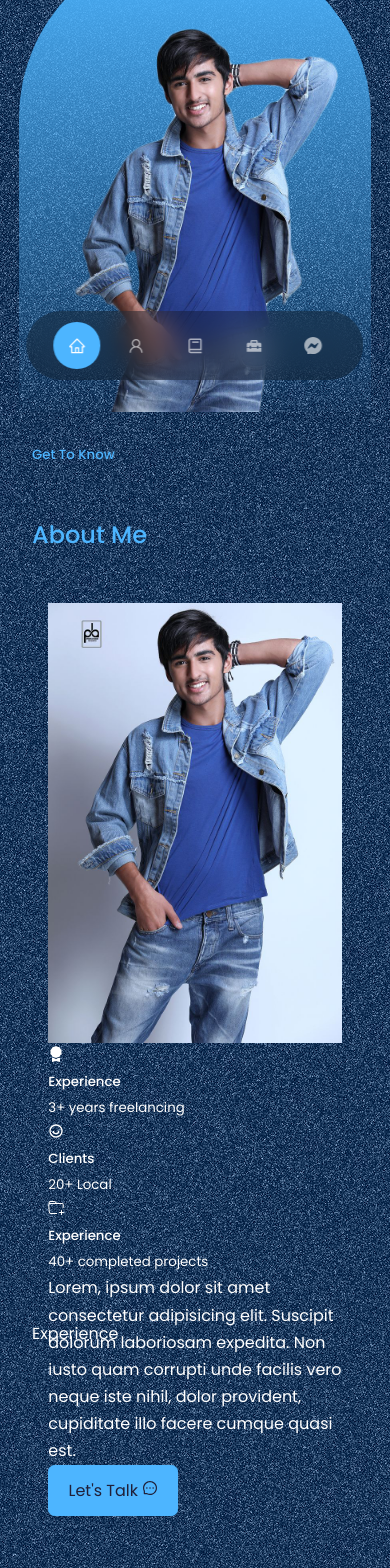
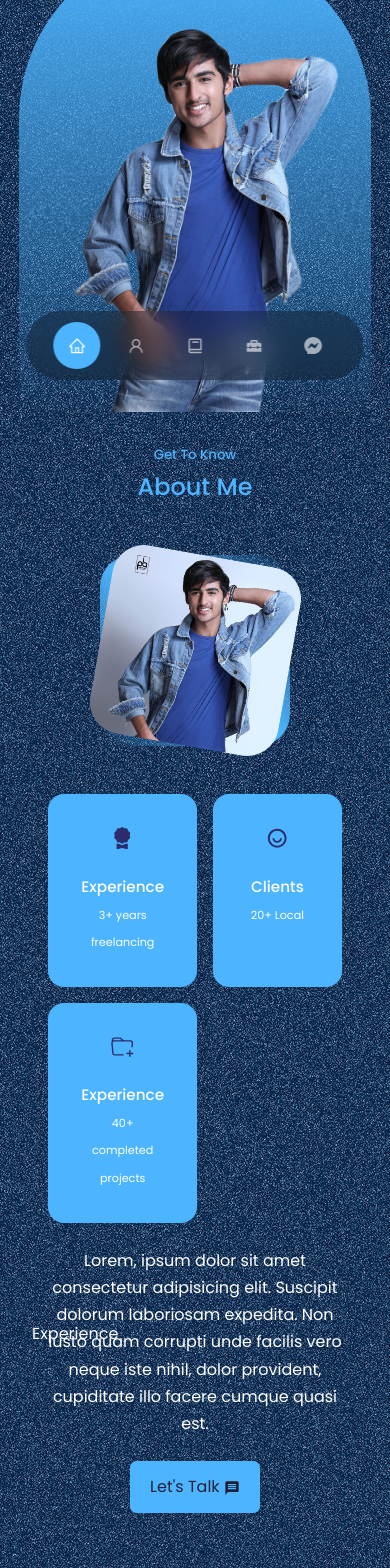
Before and after one commit to Solumba/my-portofolio, a React (Create React App) app: page / in a window 390 px wide. Shown: the part 432-2000 px from the top of the page. Built offline with nearby package versions, Linux system fonts and the light colour scheme.

Commit message:
adding media queries for responsiveness

```diff
--- a/src/components/IconExports.js
+++ b/src/components/IconExports.js
@@ -6,4 +6,4 @@ export {BsMessenger} from 'react-icons/bs';
 export {BsFillAwardFill} from 'react-icons/bs';
 export {RiUserSmileLine} from 'react-icons/ri';
 export {BsFolderPlus} from 'react-icons/bs';
-export {AiOutlineMessage} from 'react-icons/ai';
+export {MdMessage} from 'react-icons/md';
--- a/src/components/about/About.jsx
+++ b/src/components/about/About.jsx
@@ -1,7 +1,7 @@
 import React from 'react';
 import './about.css';
 import ME from '../../assets/me.jpg';
-import {BsFillAwardFill, RiUserSmileLine, BsFolderPlus, BsMessenger, AiOutlineMessage} from '../../components/IconExports';
+import {BsFillAwardFill, RiUserSmileLine, BsFolderPlus, MdMessage} from '../../components/IconExports';
 const About = () => {
   return (
     <section id='about'>
@@ -11,7 +11,7 @@ const About = () => {
       <div className="container about__container">
         <div className="about__me">
           <div className="about__me-image">
-            <img src={ME} alt="about image" />
+            <img src={ME} alt="about_me_img" />
           </div>
         </div>
 
@@ -34,15 +34,14 @@ const About = () => {
               <h5>Experience</h5>
               <small>40+ completed projects</small>
             </article>
-            <p>
+          </div>
+          <p>
               Lorem, ipsum dolor sit amet consectetur adipisicing elit. Suscipit dolorum laboriosam expedita. Non iusto quam corrupti unde facilis vero neque iste nihil, dolor provident, cupiditate illo facere cumque quasi est.
-            </p>
+          </p>
 
-            <a href="#contact" className="btn btn-primary">
-              Let's Talk <AiOutlineMessage />
-            </a>
-
-          </div>
+          <a href="#contact" className="btn btn-primary">
+            Let's Talk <MdMessage className='lets__talk'/>
+          </a>
         </div>
       </div>
     </section>
--- a/src/components/about/about.css
+++ b/src/components/about/about.css
@@ -0,0 +1,115 @@
+.about__container {
+    display: grid;
+    grid-template-columns: 35% 50%;
+    gap: 15%;
+}
+
+.about__me {
+    width: 100%;
+    aspect-ratio: 1/1;
+    border-radius: 2rem;
+    background: linear-gradient(
+        45deg,
+        transparent,
+        var(--color-primary),
+        transparent
+    );
+    display: grid;
+    place-items: center;
+}
+
+.about__me-image {
+    border-radius: 2rem;
+    overflow: hidden;
+    transform: rotate(10deg);
+    transition: var(--transition);
+    height: 100%;
+}
+
+.about__me-image:hover {
+    transform: rotate(0);
+}
+
+.about__cards {
+    display: grid;
+    grid-template-columns: repeat(3, 1fr);
+    gap: 1.5rem;
+}
+
+.about__card {
+    background: var(--color-primary);
+    border: 1px solid transparent;
+    border-radius: 1rem;
+    padding: 2rem;
+    text-align: center;
+    transition: var(--transition);
+}
+
+.about__card:hover {
+    background: transparent;
+    border-color: var(--color-primary-variant);
+}
+
+.about__card:hover .about__icon {
+    color: white;
+}
+
+.about__icon {
+    color: var(--color-bg-variant);
+    font-size: 1.4rem;
+    margin-bottom: 1rem;
+}
+
+.about__card h5 {
+    font-size: 0.95rem;
+}
+
+.about__card small {
+    font-size: 0.7rem;
+}
+
+.about__content p {
+    margin: 2rem 0 2.6rem;
+}
+
+.lets__talk {
+    position: relative;
+    top: 0.2rem;
+}
+
+/*Media Queries Tablets*/
+@media  screen and (max-width: 1024px) {
+    .about__container {
+        grid-template-columns: 1fr;
+        gap: 0;
+    }
+
+    .about__me {
+        width: 50%;
+        margin: 2rem auto 4rem;
+    }
+
+    .about__content p {
+        margin: 1rem 0 1.5rem;
+    }
+}
+
+/*Media Queries Mobile*/
+@media  screen and (max-width: 600px) {
+    .about__me {
+        width: 65%;
+        margin: 0 auto 3rem;
+    }
+
+    .about__cards {
+        grid-template-columns: 1fr 1fr;
+        gap: 1rem;
+    }
+    .about__content {
+        text-align: center;
+    }
+
+    .about__content p {
+        margin: 1.5rem 0;
+    }
+}
--- a/src/components/header/HeaderSocialLinks.jsx
+++ b/src/components/header/HeaderSocialLinks.jsx
@@ -5,9 +5,9 @@ import {AiFillBehanceCircle} from 'react-icons/ai';
 const HeaderSocialLinks = () => {
   return (
     <div className='header__socials'>
-        <a href="http://linkedin.com" target="_blank"><BsLinkedin /></a>
-        <a href="http://github.com" target="_blank"><AiFillGithub /></a>
-        <a href="http://behance.com" target="_blank"><AiFillBehanceCircle /></a>
+        <a href="http://linkedin.com/in/solumba/" target="_blank"><BsLinkedin /></a>
+        <a href="http://github.com/Solumba" target="_blank"><AiFillGithub /></a>
+        <a href="http://behance.net/olumbasolomon" target="_blank"><AiFillBehanceCircle /></a>
     </div>
   )
 }
--- a/src/style.css
+++ b/src/style.css
@@ -2,6 +2,7 @@
 
 
 /*setting basic colors with css variables*/
+
 :root {
     --color-bg: #1f1f38;
     --color-bg-variant: #2c2c6c;
@@ -63,7 +64,13 @@ section {
     height: 100vh;
 }
 
-section > h2, section > h5 {
+section > h2,
+section > h5 {
+    color: var(--color-primary);
+    text-align: center;
+}
+
+section > h2 {
     color: var(--color-primary);
     margin-bottom: 3rem;
 }
```
